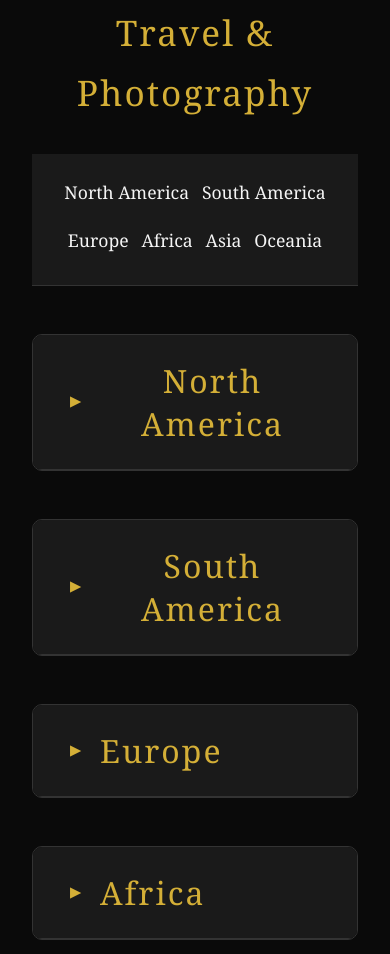
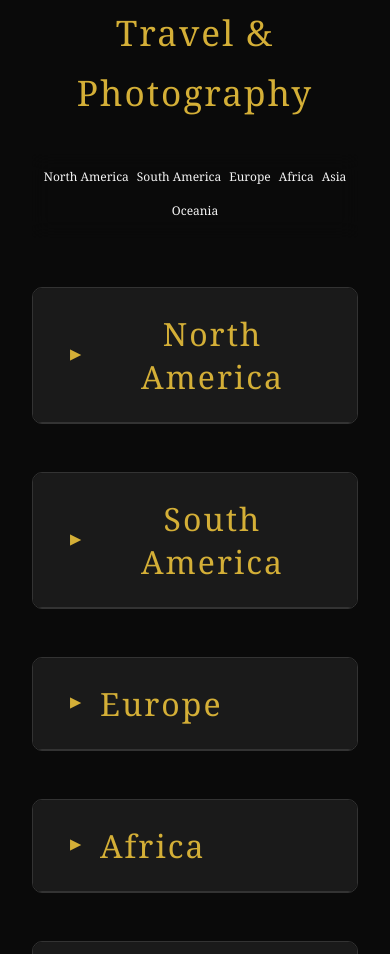
Before and after one commit to zephyr439/rczheng-journey, a plain HTML site: page index-local.html in a window 390 px wide. Shown: the part 2099-3053 px from the top of the page. Drawn offline with Linux system fonts and the light colour scheme.

Commit message:
Update continent navigation styling and README

```diff
--- a/styles.css
+++ b/styles.css
@@ -309,20 +309,19 @@ body {
     justify-content: center;
     gap: 3rem;
     flex-wrap: wrap;
-    background: var(--secondary-bg);
-    padding: 1.5rem 0;
+    background: transparent;
+    backdrop-filter: blur(10px);
+    padding: 1rem 0;
     position: sticky;
     top: 0;
     z-index: 100;
-    border-bottom: 1px solid var(--border-color);
-    backdrop-filter: blur(10px);
     margin: 2rem 0 3rem 0;
 }
 
 .continent-link {
     color: var(--text-primary);
     text-decoration: none;
-    font-size: 1.1rem;
+    font-size: 0.9rem;
     font-weight: 500;
     transition: var(--transition);
     position: relative;
@@ -584,7 +583,12 @@ footer a:hover {
     }
 
     .continent-nav {
-        gap: 0.8rem;
+        gap: 0.5rem;
+        padding: 0.8rem 0;
+    }
+
+    .continent-link {
+        font-size: 0.75rem;
     }
 
     .photo-grid {
```
Also changed, not shown: 1 other file.
